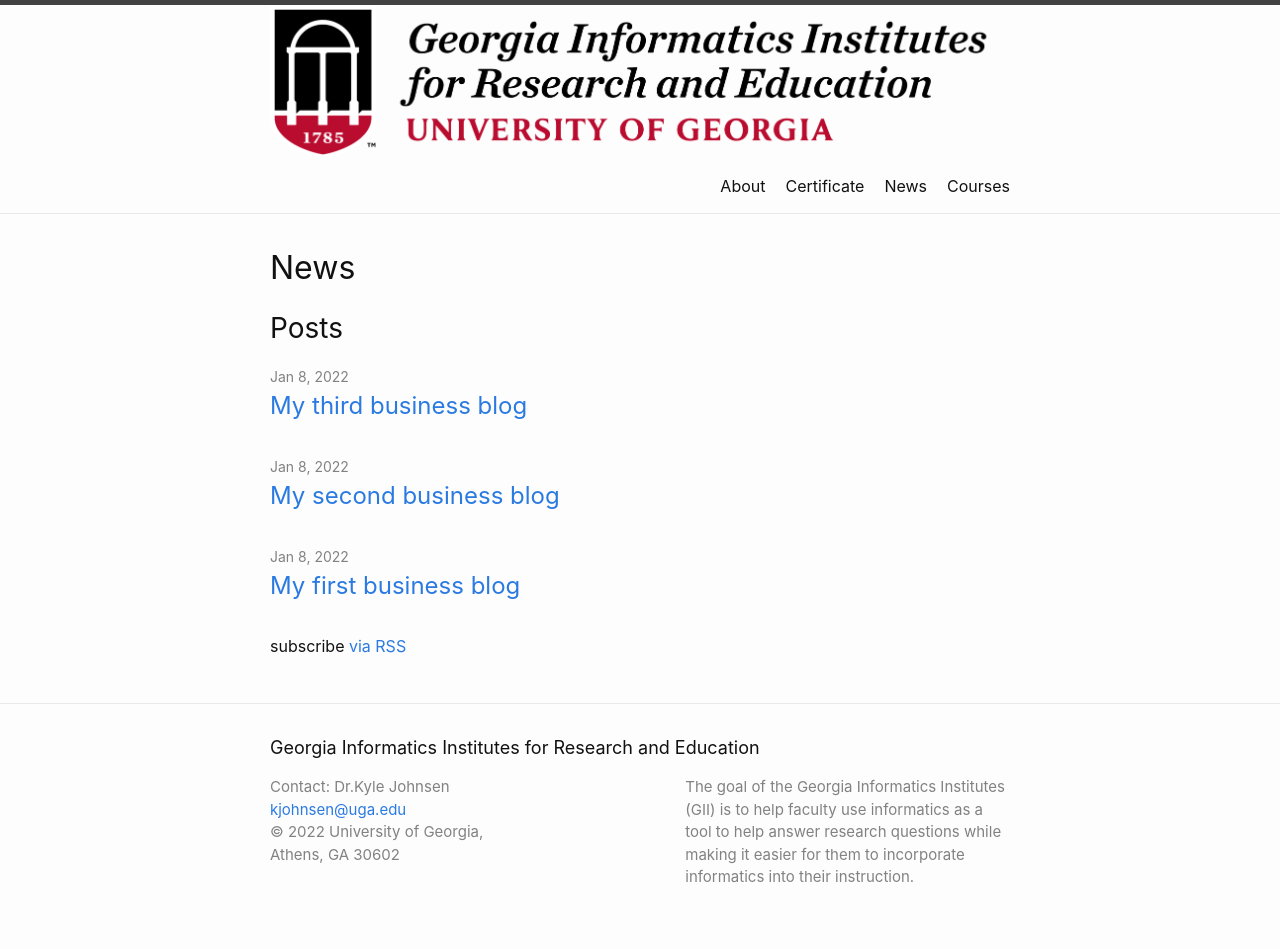
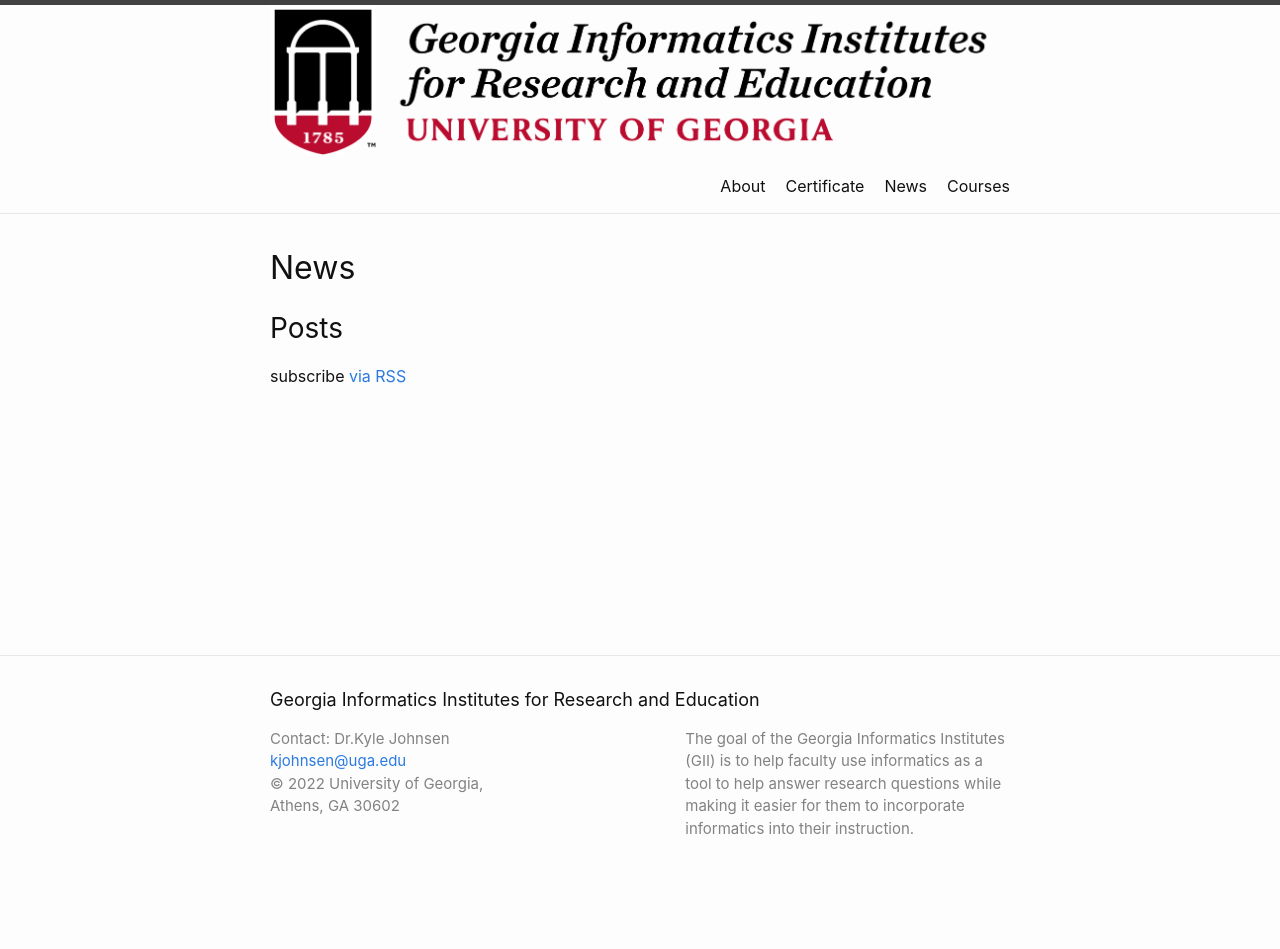
Before and after one commit to Georgia-Informatics-Institutes/Georgia-Informatics-Institutes.github.io, a Jekyll site: the page built from blog-business/index.markdown, in a window 1280 px wide. Built offline with Jekyll 4.4.1, drawn with Linux system fonts in a browser that asks for light colours; after the commit the page ends 900 px from its top, so only the background shows below that.

Commit message:
Fixing page links 1

```diff
--- a/_layouts/home-business.html
+++ b/_layouts/home-business.html
@@ -13,7 +13,7 @@
     <h2 class="post-list-heading">{{ page.list_title | default: "Posts" }}</h2>
     <ul class="post-list">
       {%- for post in site.posts -%}
-      {%- if post.category =="Business" -%}
+      {%- if post.category =="News" -%}
       <li>
         {%- assign date_format = site.minima.date_format | default: "%b %-d, %Y" -%}
         <span class="post-meta">{{ post.date | date: date_format }}</span>
--- a/_layouts/home-tech.html
+++ b/_layouts/home-tech.html
@@ -13,7 +13,7 @@
     <h2 class="post-list-heading">{{ page.list_title | default: "Posts" }}</h2>
     <ul class="post-list">
       {%- for post in site.posts -%}
-      {%- if post.category =="Tech" -%}
+      {%- if post.category =="Courses" -%}
       <li>
         {%- assign date_format = site.minima.date_format | default: "%b %-d, %Y" -%}
         <span class="post-meta">{{ post.date | date: date_format }}</span>
--- a/blog-business/feed.xml
+++ b/blog-business/feed.xml
@@ -6,7 +6,7 @@
  <link href="{{- site.url -}}{{- site.baseurl -}}/blog-business/" rel="alternate" type="text/html" />
  <updated>{{- site.time | date_to_xmlschema -}}</updated>
  <id>{{- site.url -}}{{- site.baseurl -}}/blog-business/feed.xml</id>
- <title>{{site.title}} Business Blog</title>
+ <title>{{site.title}} News</title>
  <subtitle>{{- site.description | strip_html | lstrip | rstrip -}}</subtitle>
     <author>
      <name>{%- if site.author -%}
```
